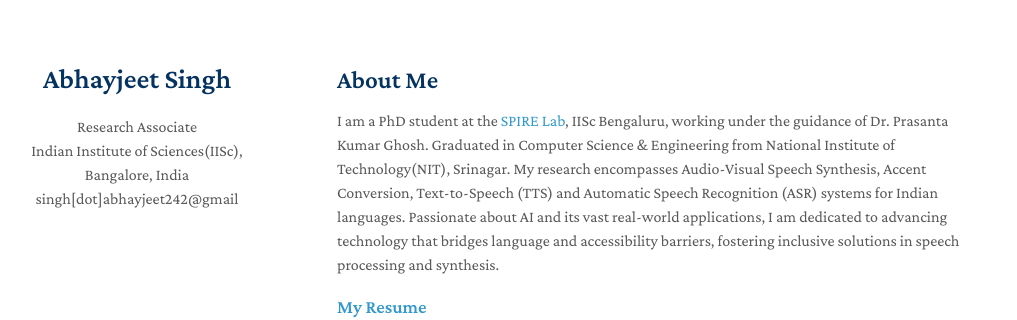
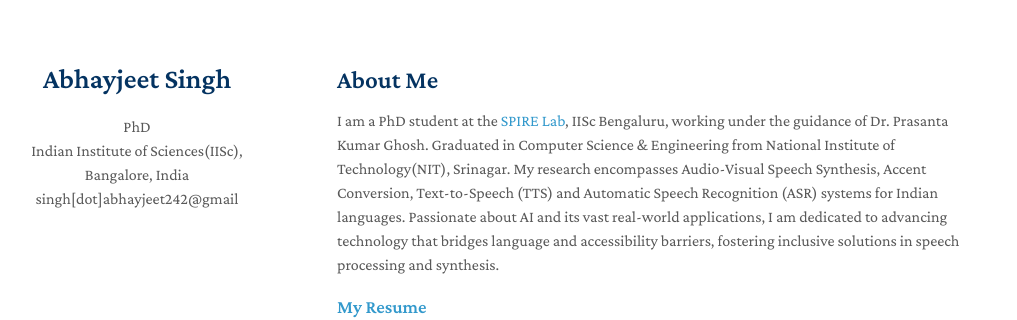
Before and after one commit to Abhay242/Abhay242.github.io, a Jekyll site: the page built from index.md, in a window 1280 px wide. Shown: the top 320 px of the page, without its empty margins (133-1150 px from the left). Built offline with Jekyll 4.4.1, drawn with Linux system fonts in a browser that asks for light colours; nearby versions of some CDN libraries; a style sheet for code colours, icons or effects is not loaded; our own code applies the rules of GitHub Pages for plain Markdown files.

Commit message:
Change position to PhD and add SPIRE to keywords
Updated position and keywords in the config file.

```diff
--- a/_config.yml
+++ b/_config.yml
@@ -1,8 +1,8 @@
 title: Abhayjeet Singh
-position: Research Associate
+position: PhD
 affiliation: Indian Institute of Sciences(IISc), Bangalore, India
 email: singh[dot]abhayjeet242@gmail
-keywords: Abhayjeet Singh NIT IISc AI Speech
+keywords: Abhayjeet Singh NIT IISc AI Speech SPIRE
 google_scholar: https://scholar.google.com/citations?user=8yz86tUAAAAJ&hl=en
 github_link: https://github.com/Abhay242
 linkedin: https://www.linkedin.com/in/abhayjeet-singh-9a9a27122/
```
